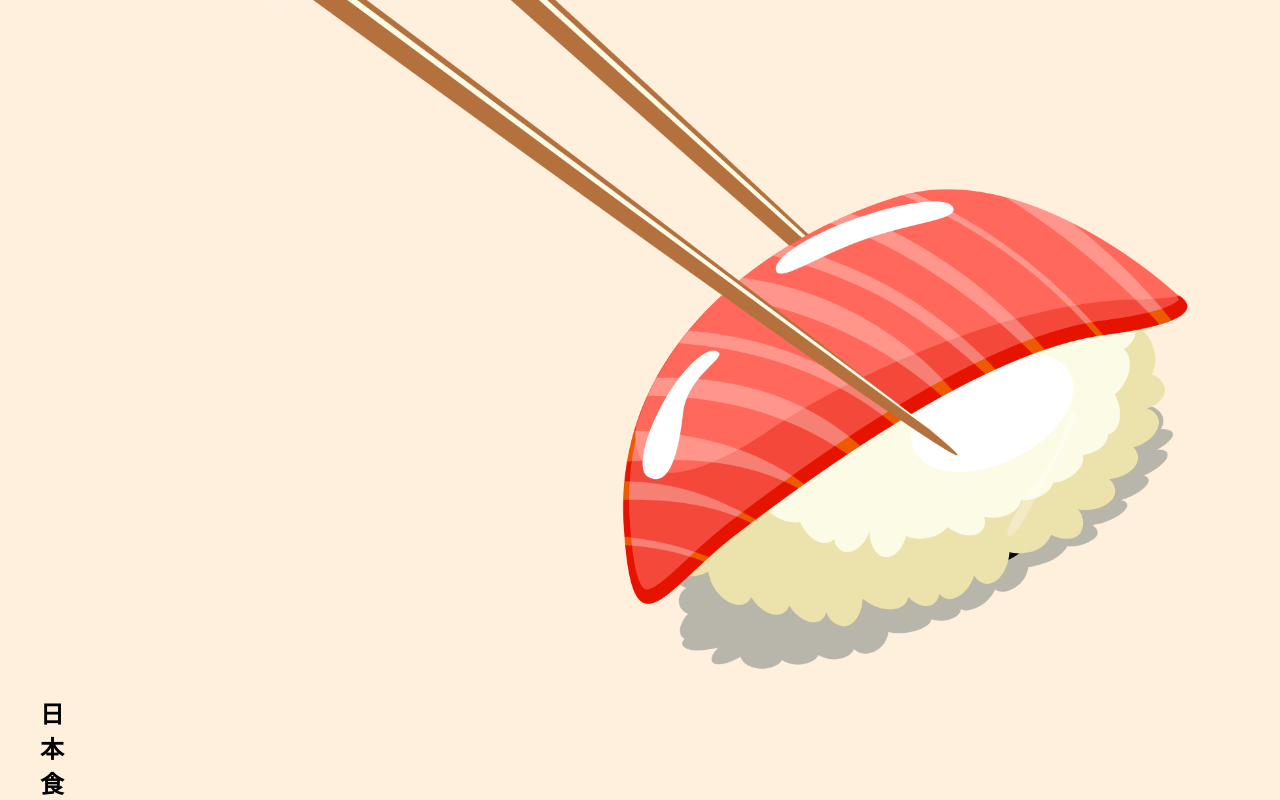
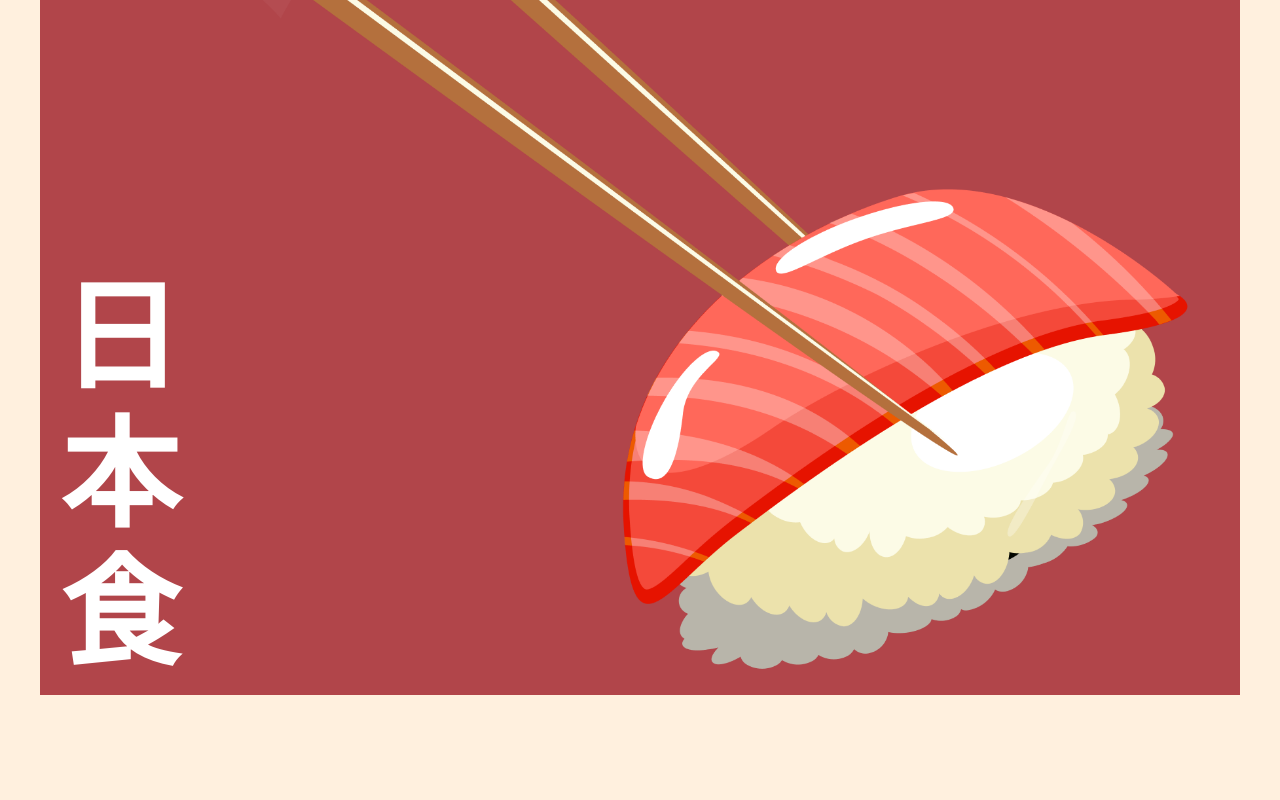
Before and after one commit to KAUSAR-BD/Ninja-Rolls, a website built with Vite: page index.html in a window 1280 px wide. Shown: the part 623-1423 px from the top of the page. After the commit the page ends 1318 px from the top, so only its background shows below. Built offline with nearby package versions, Linux system fonts and the light colour scheme.

Commit message:
added some hero css

```diff
--- a/css/sections/hero.css
+++ b/css/sections/hero.css
@@ -1,10 +1,10 @@
-.hero{
+.hero {
   display: flex;
   min-height: calc(100vh - 74px);
   overflow: hidden;
 }
 
-.hero-image{
+.hero-image {
   flex: 1;
   display: flex;
   flex-direction: column;
@@ -13,8 +13,29 @@
   z-index: 5;
 }
 
-.hero-image img{
+.hero-image img {
   width: 100%;
   height: 100%;
   object-fit: contain;
 }
+
+.hero-image__overlay {
+  position: absolute;
+  inset: 0;
+  width: 100%;
+
+  background-color: var(--primary-color);
+  z-index: -1;
+}
+
+.hero-image h2{
+    position: absolute;
+    bottom: 0;
+    padding: 20px;
+
+    font-family: var(--playfair-display);
+    font-weight: 700;
+    font-size: 120px;
+    line-height: 138px;
+    color: #fff;
+}
--- a/index.html
+++ b/index.html
@@ -50,6 +50,7 @@
           本 <br />
           食<br />
         </h2>
+        <div class="hero-image__overlay"></div>
       </div>
     </section>
 
```
Lines whose indentation alone changed are shown as unchanged.
